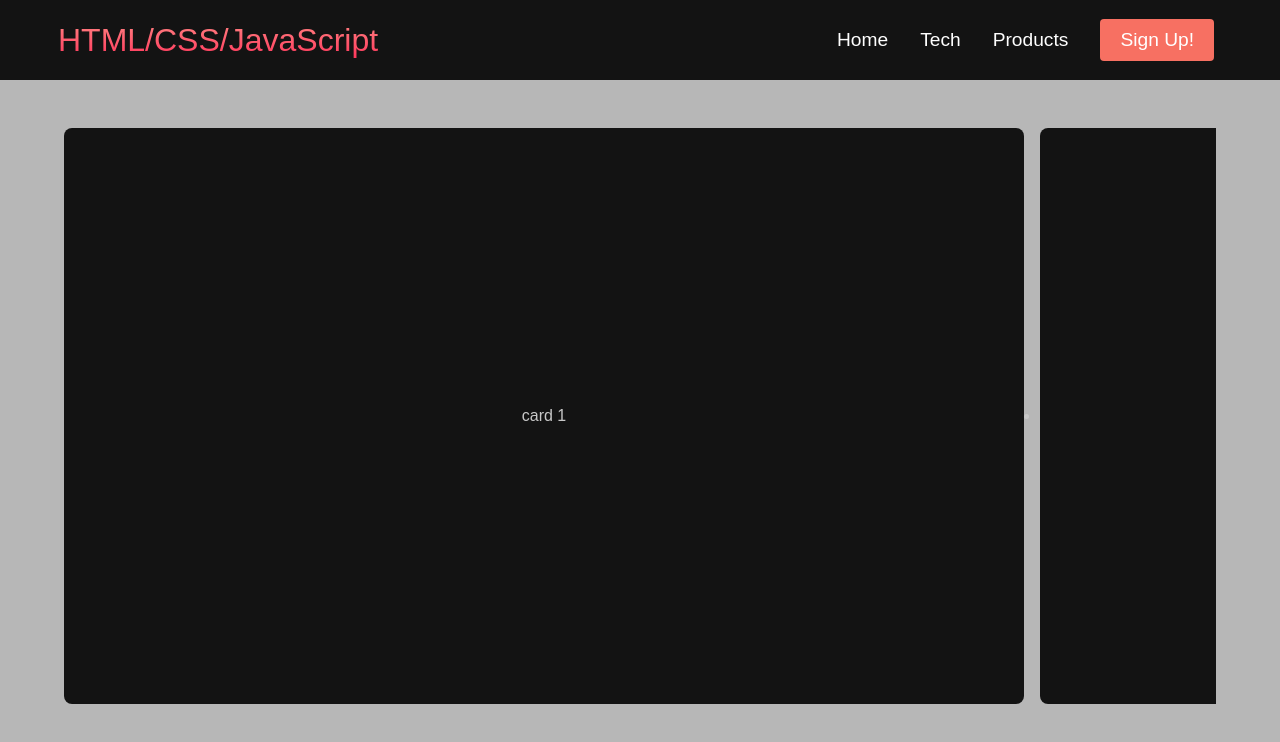
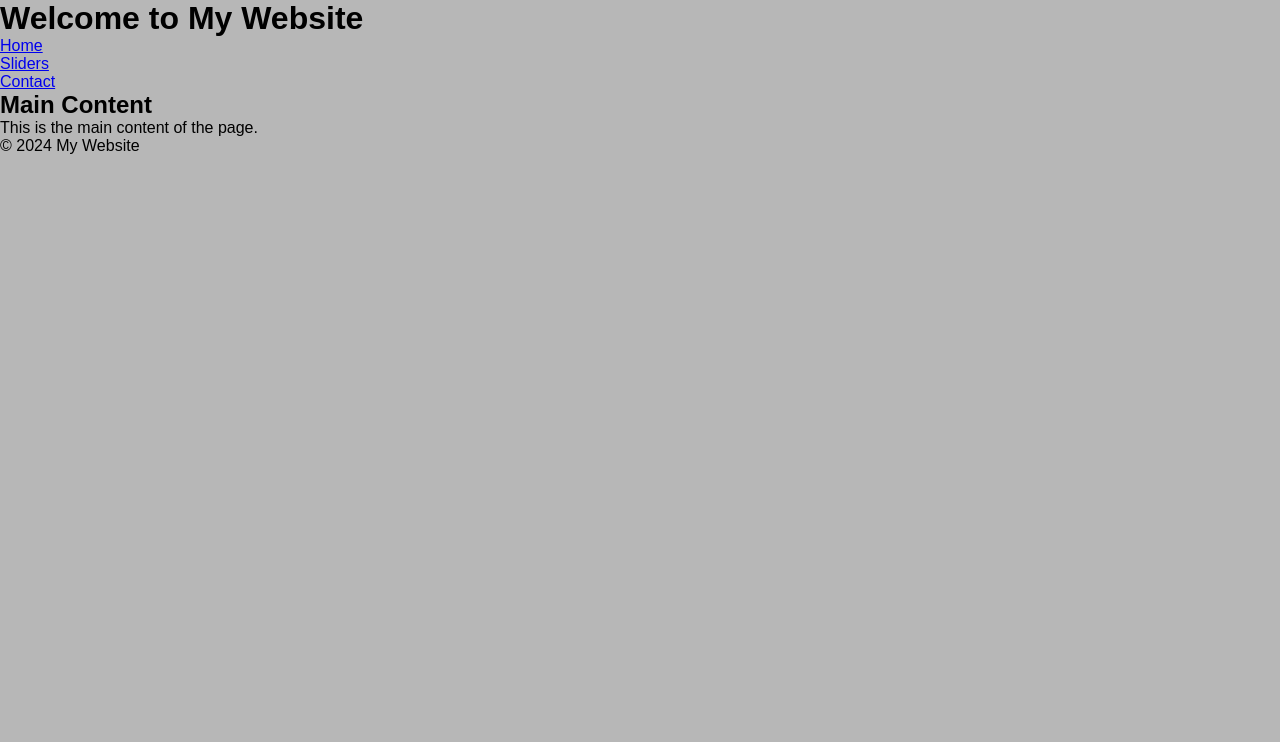
Before and after one commit to boydgreg/web, a plain HTML site: page index.html in a window 1280 px wide. Drawn offline with Linux system fonts and the light colour scheme.

Commit message:
Updated home and added Sliders as separate page.

```diff
--- a/index.html
+++ b/index.html
@@ -2,56 +2,29 @@
 <html lang="en">
 <head>
     <meta charset="UTF-8">
-    <meta name="viewport" content="width=div.comn, initial-scale=1.0">
-    <title>HTML CSS JavaScript Project</title>
+    <meta name="viewport" content="width=device-width, initial-scale=1.0">
+    <title>Document</title>
     <link rel="stylesheet" href="./styles.css">
-
 </head>
-
 <body>
-    <nav class="navbar">
-        <div class="navbar_container">
-            <a href="/" id="navbar_logo"><i class="fas fa-gem"></i> HTML/CSS/JavaScript</a>
-            <div class="navbar_toggle" id="mobile-menu">
-                <span class="bar"></span>
-                <span class="bar"></span>
-                <span class="bar"></span>
-            </div>
-            <ul class="navbar_menu">
-                <li class="navbar_item">
-                    <a href="#" class="navbar_links">Home</a>
-                </li>
-                <li class="navbar_item">
-                    <a href="./tech.html" class="navbar_links">Tech</a>
-                </li>
-                <li class="navbar_item">
-                    <a href="#" class="navbar_links">Products</a>
-                </li>
-                <li class="navbar_btn">
-                    <a href="#" class="button">Sign Up!</a>
-                </li>
-            </ul>
-        </div>
+    <header>
+        <h1>Welcome to My Website</h1>
+    </header>
+    <nav>
+        <ul>
+            <li><a href="index.html">Home</a></li>
+            <li><a href="sliders">Sliders</a></li>
+            <li><a href="contact.html">Contact</a></li>
+        </ul>
     </nav>
     <main>
-        <section class="carousel">
-            <ul class="cardholder">
-                <li class="card">card 1</li>
-                <li class="card">card 2</li>
-                <li class="card">card 3</li>
-                <li class="card">card 4</li>
-                <li class="card">card 5</li>
-                <li class="card">card 6</li>
-                <li class="card">card 7</li>
-                <li class="card">card 8</li>
-                <li class="card">card 9</li>
-                <li class="card">card 10</li>
-                <li class="card">card 11</li>
-                <li class="card">card 12</li>
-            </ul>
+        <section>
+            <h2>Main Content</h2>
+            <p>This is the main content of the page.</p>
         </section>
     </main>
-    <script src="./app.js"></script>
+    <footer>
+        <p>&copy; 2024 My Website</p>
+    </footer>
 </body>
-
 </html>
```
Also changed, not shown: sliders.html (added, +57 -0 lines).
